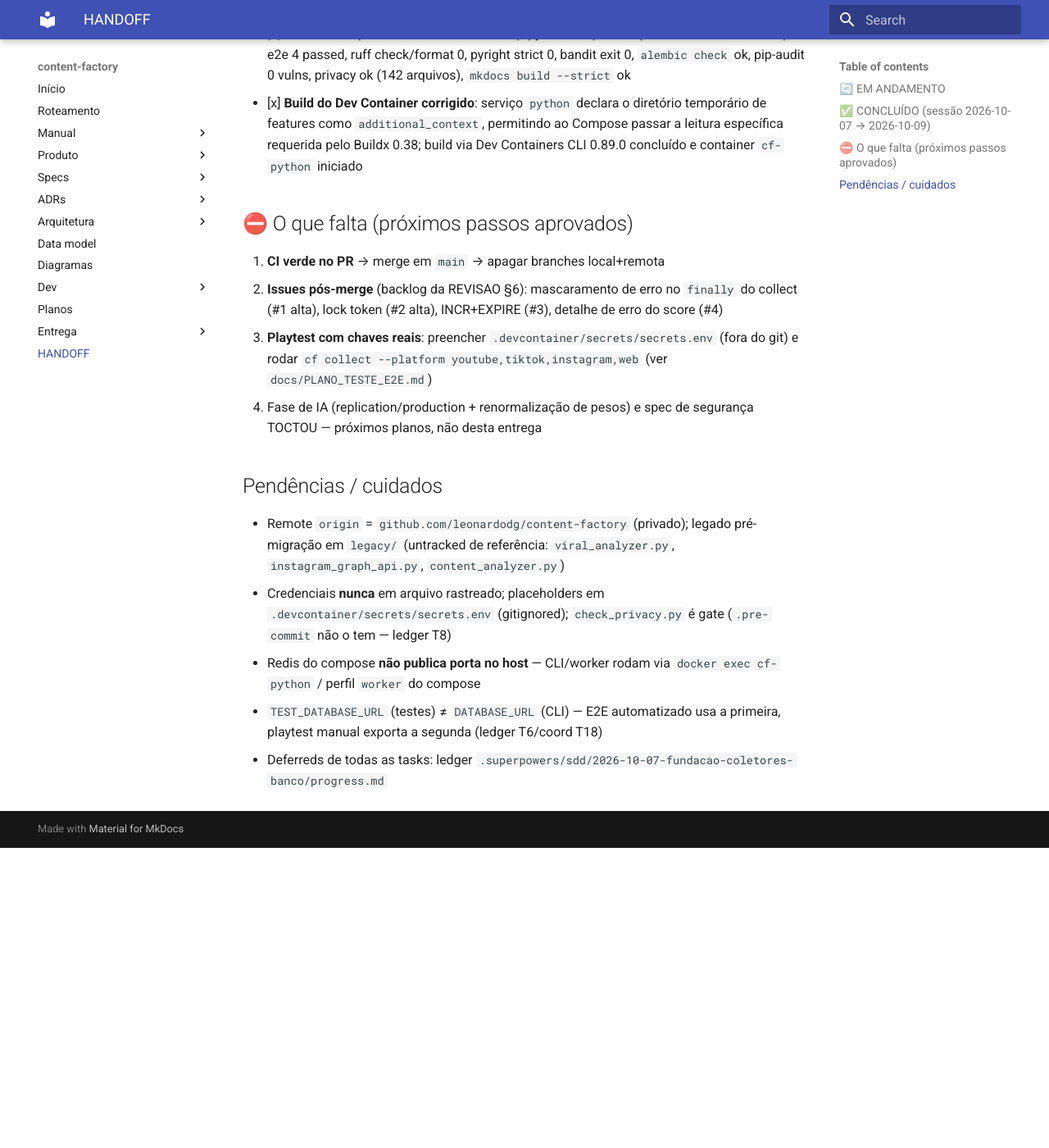
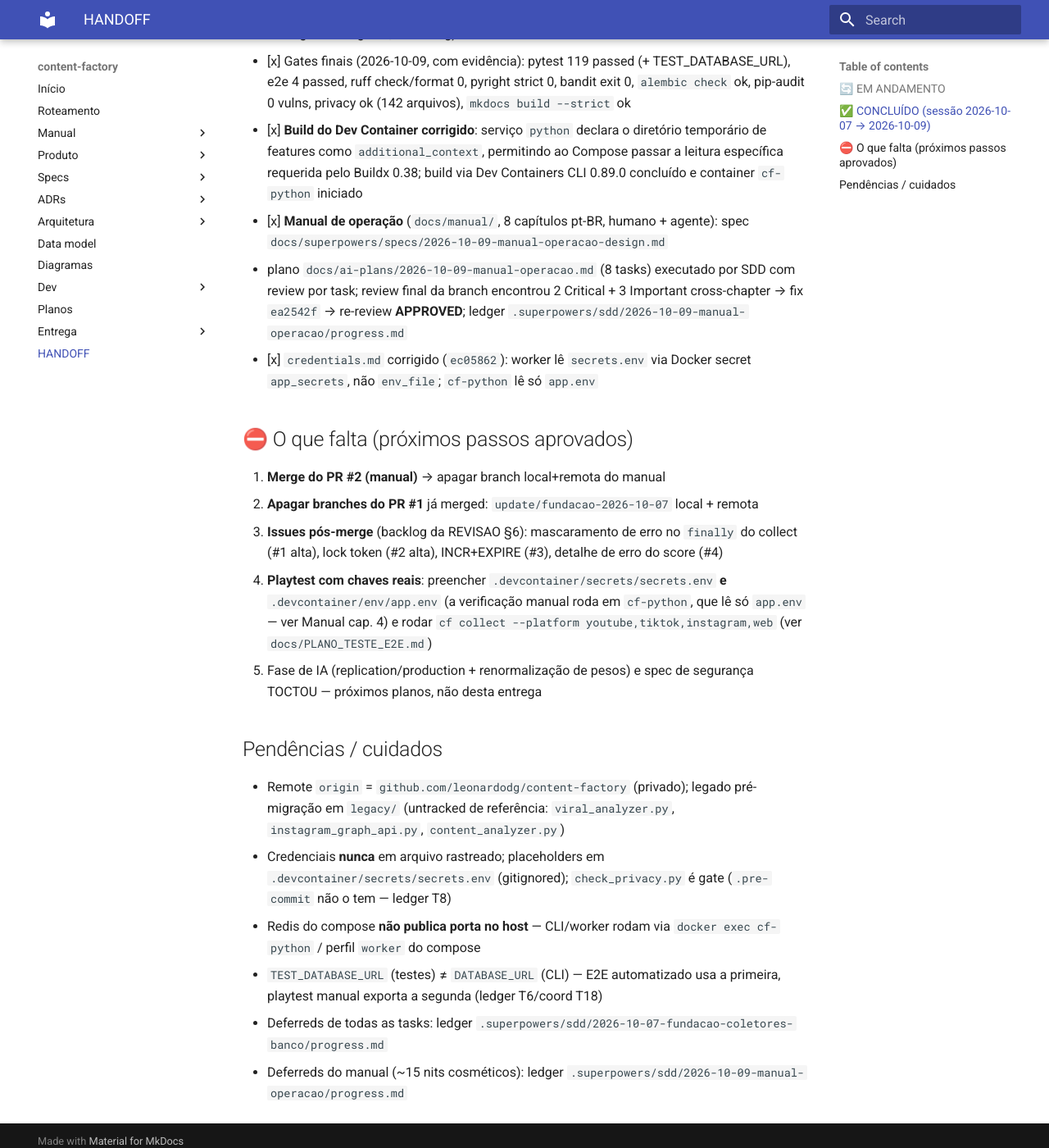
Before and after one commit to leonardodg/content-factory, an MkDocs documentation site: the page built from docs/HANDOFF.md, in a window 1280 px wide and 1400 px high, scrolled down 1063 px. Shown: the whole window at 82% size. Built offline with MkDocs 1.6.1 and Material for MkDocs 9.7.7, drawn with Linux system fonts in a browser that asks for light colours; before the commit the page ends 2097 px from its top, so only the background shows below that; some of the changed text lies outside the part shown.

Commit message:
docs(handoff): registra PR #2 do manual e estado pos-merge do PR #1
PR #1 fundacao merged (2bf5755); PR #2 manual aberto com CI verde.
Registra conclusao do manual (8 tasks + review final + fix ea2542f),
correcao do credentials.md (ec05862) e reordena os proximos passos.

```diff
--- a/docs/HANDOFF.md
+++ b/docs/HANDOFF.md
@@ -5,10 +5,11 @@
 
 ## 🔄 EM ANDAMENTO
 
-- **PR de entrega**: [#1 — Fundação + coletores + banco (frentes 1-2 do PRD)](https://github.com/leonardodg/content-factory/pull/1),
-  branch `update/fundacao-2026-10-07` → `main`.
-  CI (`ci.yml` + `docs.yml`) deve estar verde antes do merge; pós-merge:
-  apagar branch local + remota (contrato do plano Task 18).
+- **PR #1 fundação MERGED** (`2bf5755`, 2026-10-09) — branches
+  `update/fundacao-2026-10-07` local+remota podem ser apagadas
+- **PR de entrega**: [#2 — Manual de operação (8 capítulos)](https://github.com/leonardodg/content-factory/pull/2),
+  branch `docs/manual-operacao` → `main`; CI verde, `MERGEABLE`,
+  aguarda merge/review humana
 
 ## ✅ CONCLUÍDO (sessão 2026-10-07 → 2026-10-09)
 
@@ -45,18 +46,30 @@
   diretório temporário de features como `additional_context`, permitindo ao
   Compose passar a leitura específica requerida pelo Buildx 0.38; build via
   Dev Containers CLI 0.89.0 concluído e container `cf-python` iniciado
+- [x] **Manual de operação** (`docs/manual/`, 8 capítulos pt-BR, humano +
+  agente): spec `docs/superpowers/specs/2026-10-09-manual-operacao-design.md`
+  + plano `docs/ai-plans/2026-10-09-manual-operacao.md` (8 tasks) executado
+  por SDD com review por task; review final da branch encontrou 2 Critical +
+  3 Important cross-chapter → fix `ea2542f` → re-review **APPROVED**;
+  ledger `.superpowers/sdd/2026-10-09-manual-operacao/progress.md`
+- [x] `credentials.md` corrigido (`ec05862`): worker lê `secrets.env` via
+  Docker secret `app_secrets`, não `env_file`; `cf-python` lê só `app.env`
 
 ## ⛔ O que falta (próximos passos aprovados)
 
-1. **CI verde no PR** → merge em `main` → apagar branches local+remota
-2. **Issues pós-merge** (backlog da REVISAO §6): mascaramento de erro no
+1. **Merge do PR #2 (manual)** → apagar branch local+remota do manual
+2. **Apagar branches do PR #1** já merged: `update/fundacao-2026-10-07`
+   local + remota
+3. **Issues pós-merge** (backlog da REVISAO §6): mascaramento de erro no
    `finally` do collect (#1 alta), lock token (#2 alta), INCR+EXPIRE (#3),
    detalhe de erro do score (#4)
-3. **Playtest com chaves reais**: preencher
-   `.devcontainer/secrets/secrets.env` (fora do git) e rodar
+4. **Playtest com chaves reais**: preencher
+   `.devcontainer/secrets/secrets.env` **e** `.devcontainer/env/app.env`
+   (a verificação manual roda em `cf-python`, que lê só `app.env` — ver
+   Manual cap. 4) e rodar
    `cf collect --platform youtube,tiktok,instagram,web` (ver
    `docs/PLANO_TESTE_E2E.md`)
-4. Fase de IA (replication/production + renormalização de pesos) e spec de
+5. Fase de IA (replication/production + renormalização de pesos) e spec de
    segurança TOCTOU — próximos planos, não desta entrega
 
 ## Pendências / cuidados
@@ -73,3 +86,5 @@
   primeira, playtest manual exporta a segunda (ledger T6/coord T18)
 - Deferreds de todas as tasks: ledger
   `.superpowers/sdd/2026-10-07-fundacao-coletores-banco/progress.md`
+- Deferreds do manual (~15 nits cosméticos): ledger
+  `.superpowers/sdd/2026-10-09-manual-operacao/progress.md`
```
